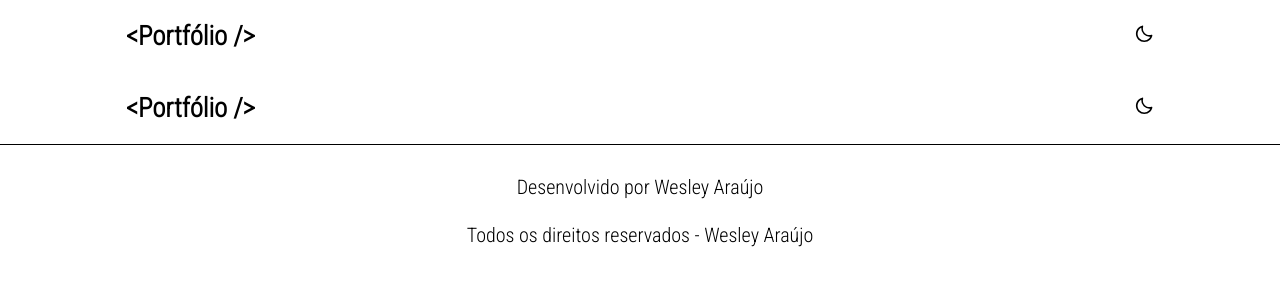
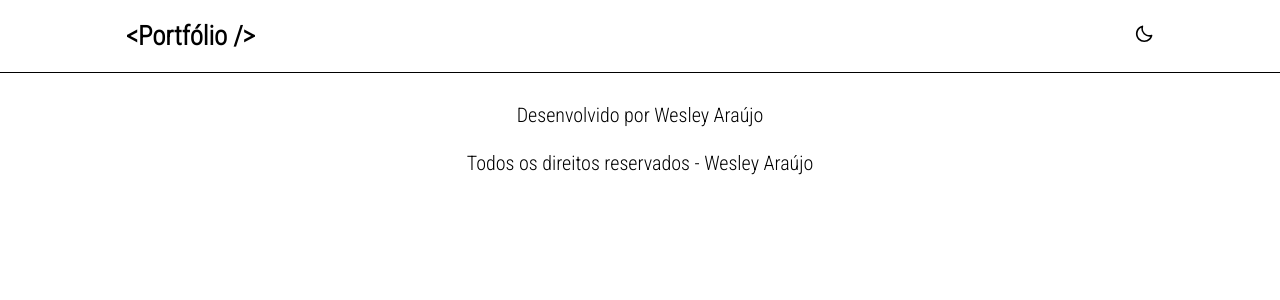
Before and after one commit to wesleyara/portfolio, a Next.js app: page /blog in a window 1280 px wide. Shown: the top 300 px of the page. Built offline with nearby package versions, Linux system fonts and the light colour scheme.

Commit message:
fix: Corrigindo bug

```diff
--- a/src/pages/blog/index.tsx
+++ b/src/pages/blog/index.tsx
@@ -1,10 +1,8 @@
 import { Footer } from "../../layout/Footer";
-import { Header } from "../../layout/Header";
 
 export default function Blog() {
   return (
     <div>
-      <Header />
       <Footer />
     </div>
   );
```
